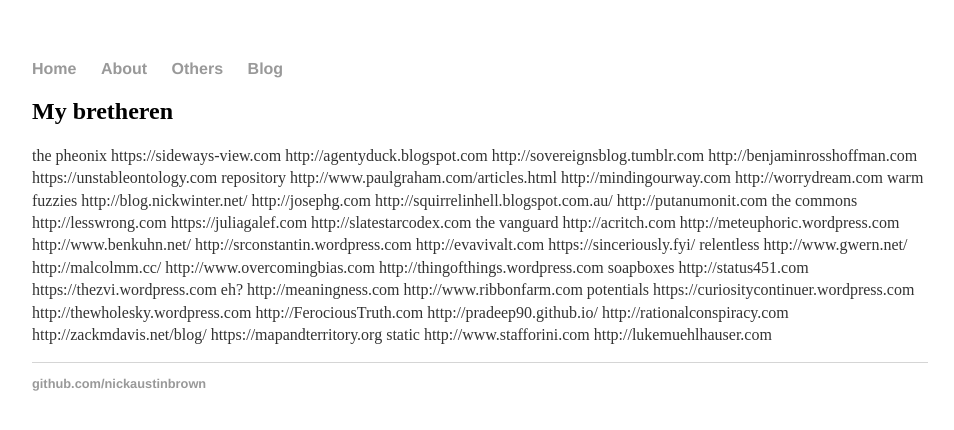
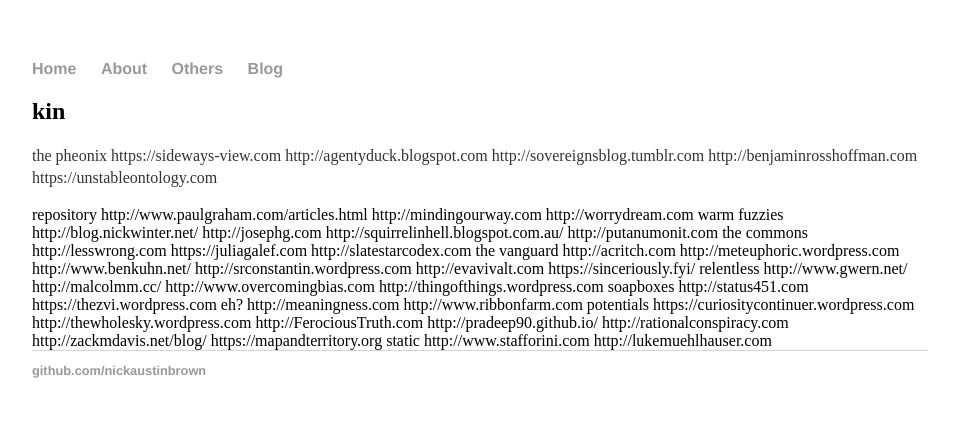
Before and after one commit to slavachalnev/nickaustinbrown.github.io, a Jekyll site: the page built from others/index.html, in a window 1280 px wide. Shown: the top 430 px of the page, without its empty margins (160-1114 px from the left). Built offline with Jekyll 4.4.1, drawn with Linux system fonts in a browser that asks for light colours.

Commit message:
Update index.html

```diff
--- a/others/index.html
+++ b/others/index.html
@@ -3,7 +3,7 @@
 title: Nick Brown
 ---
 <div class="blurb">
-	<h2>My bretheren</h2>
+	<h2>kin</h2>
 <p>
 the pheonix
 https://sideways-view.com
@@ -11,6 +11,7 @@
 http://sovereignsblog.tumblr.com
 http://benjaminrosshoffman.com
 https://unstableontology.com
+</p>
 
 repository
 http://www.paulgraham.com/articles.html
@@ -62,5 +63,5 @@
 static
 http://www.stafforini.com
 http://lukemuehlhauser.com
-</p>
+
 </div><!-- /.blurb -->
```
